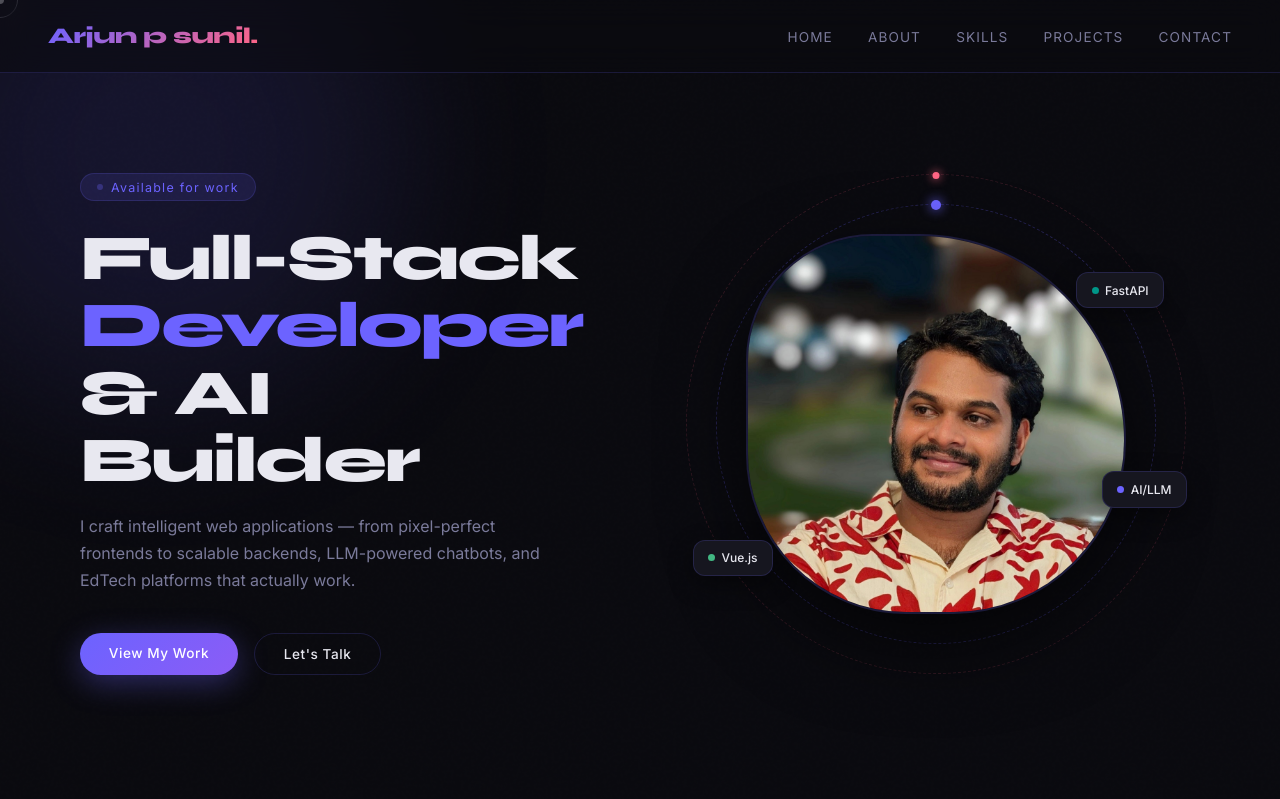
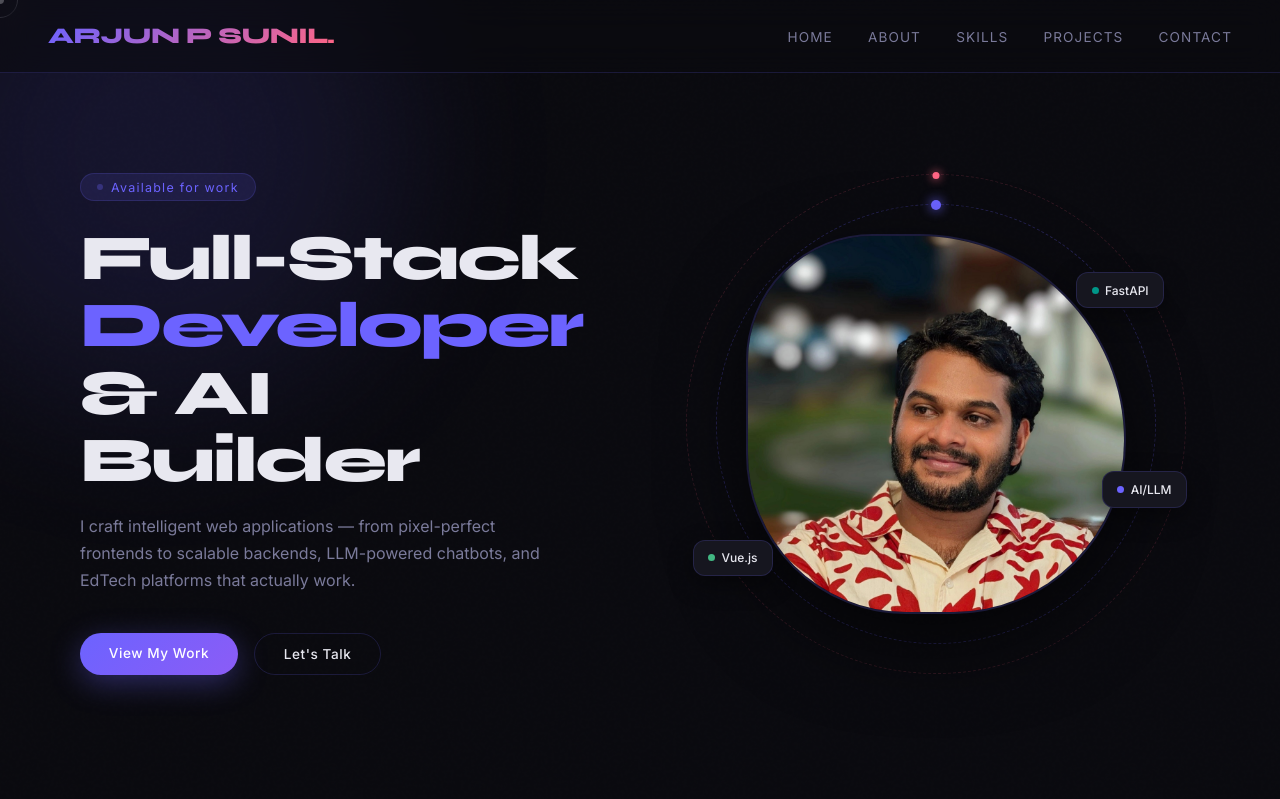
Before and after one commit to Arjun16032001/arjun-test-portfolio, a Vue app: page / in a window 1280 px wide. Shown: the top 799 px of the page. Built offline with nearby package versions, Linux system fonts and the light colour scheme.

Commit message:
Info updated

```diff
--- a/src/App.vue
+++ b/src/App.vue
@@ -5,7 +5,7 @@
 
   <!-- Navigation -->
   <nav ref="navbar">
-    <span class="nav-logo">Arjun p sunil.</span>
+    <span class="nav-logo">ARJUN P SUNIL.</span>
     <ul class="nav-links">
       <li><a href="#hero">Home</a></li>
       <li><a href="#about">About</a></li>
```
